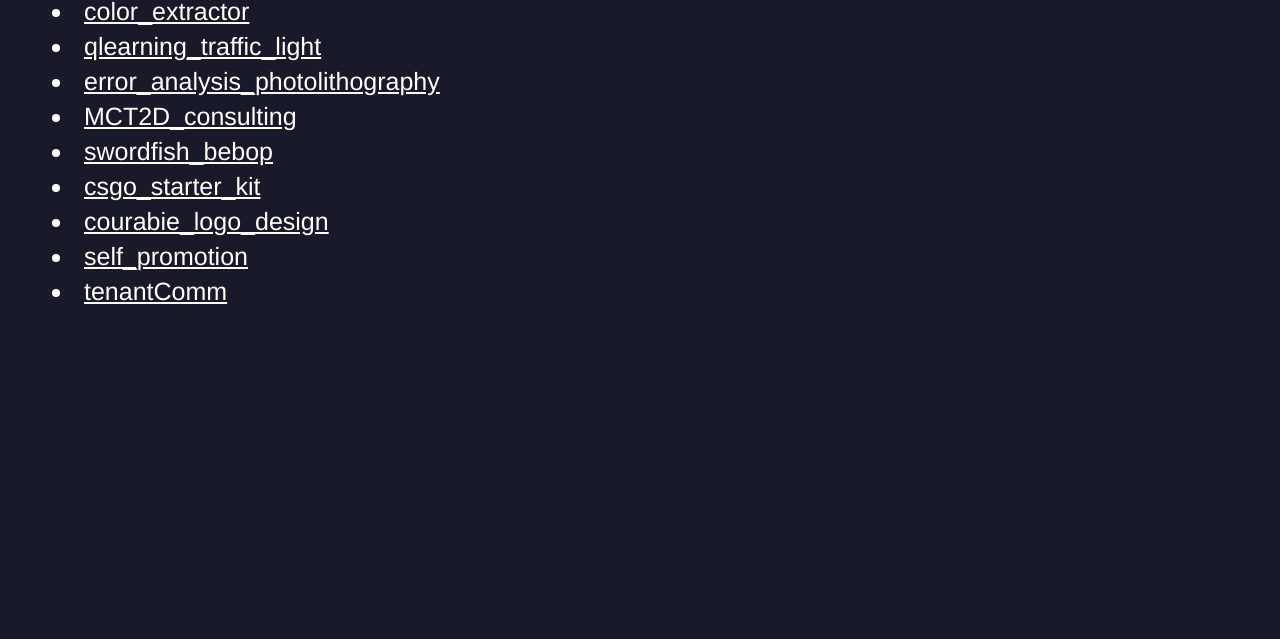
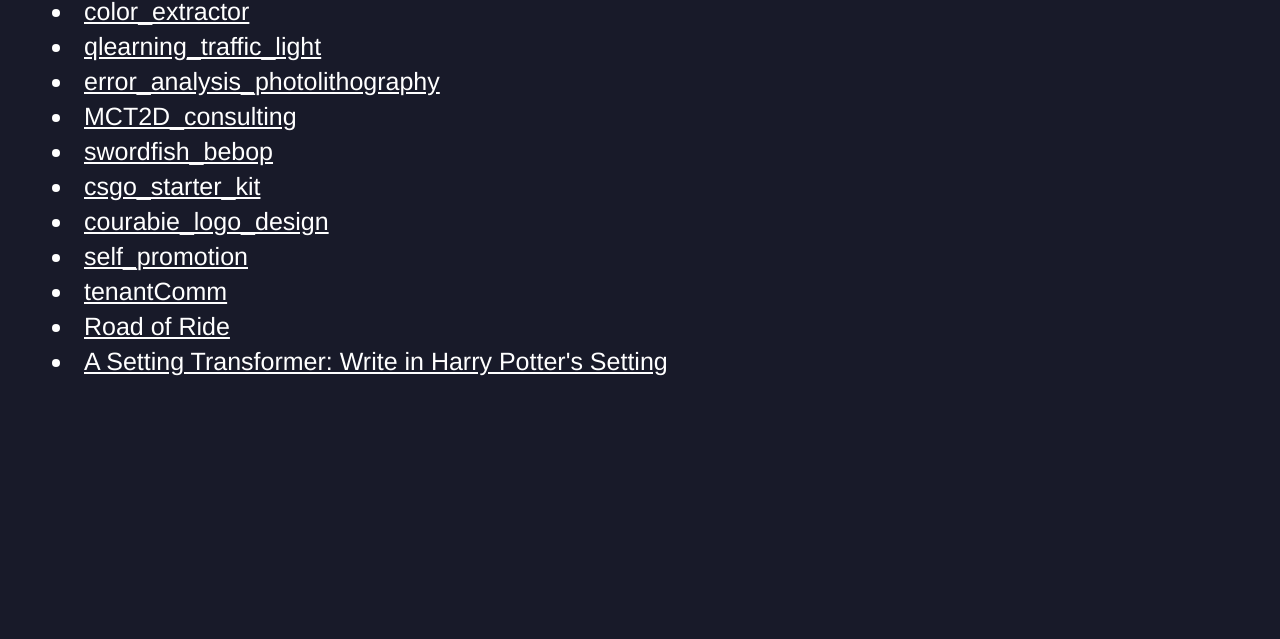
Before and after one commit to 10RE/my_projects, a plain HTML site: page index.html in a window 1280 px wide. Shown: the part 161-800 px from the top of the page. Drawn offline with Linux system fonts and the light colour scheme.

Commit message:
dev-add 659 630

```diff
--- a/index.html
+++ b/index.html
@@ -47,6 +47,12 @@
                 <li>
                     <a href="./tenantComm.pdf"> tenantComm </a>
                 </li>
+                <li>
+                    <a href="./Road of Ride.pdf"> Road of Ride </a>
+                </li>
+                <li>
+                    <a href="./SI630_Final_Report.pdf"> A Setting Transformer: Write in Harry Potter's Setting </a>
+                </li>
             </ul>
 
         </main>
```
Also changed, not shown: 2 other files.
